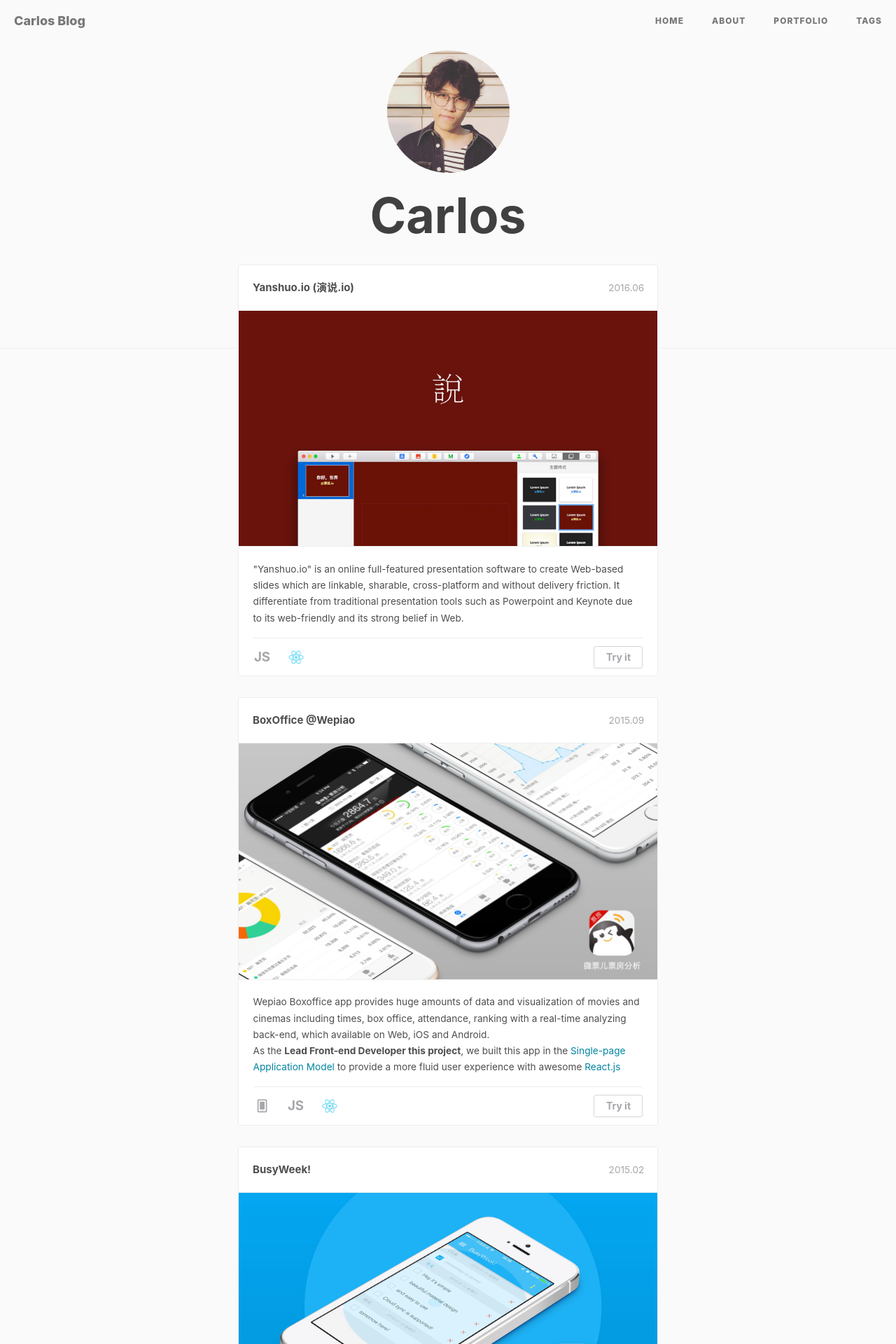
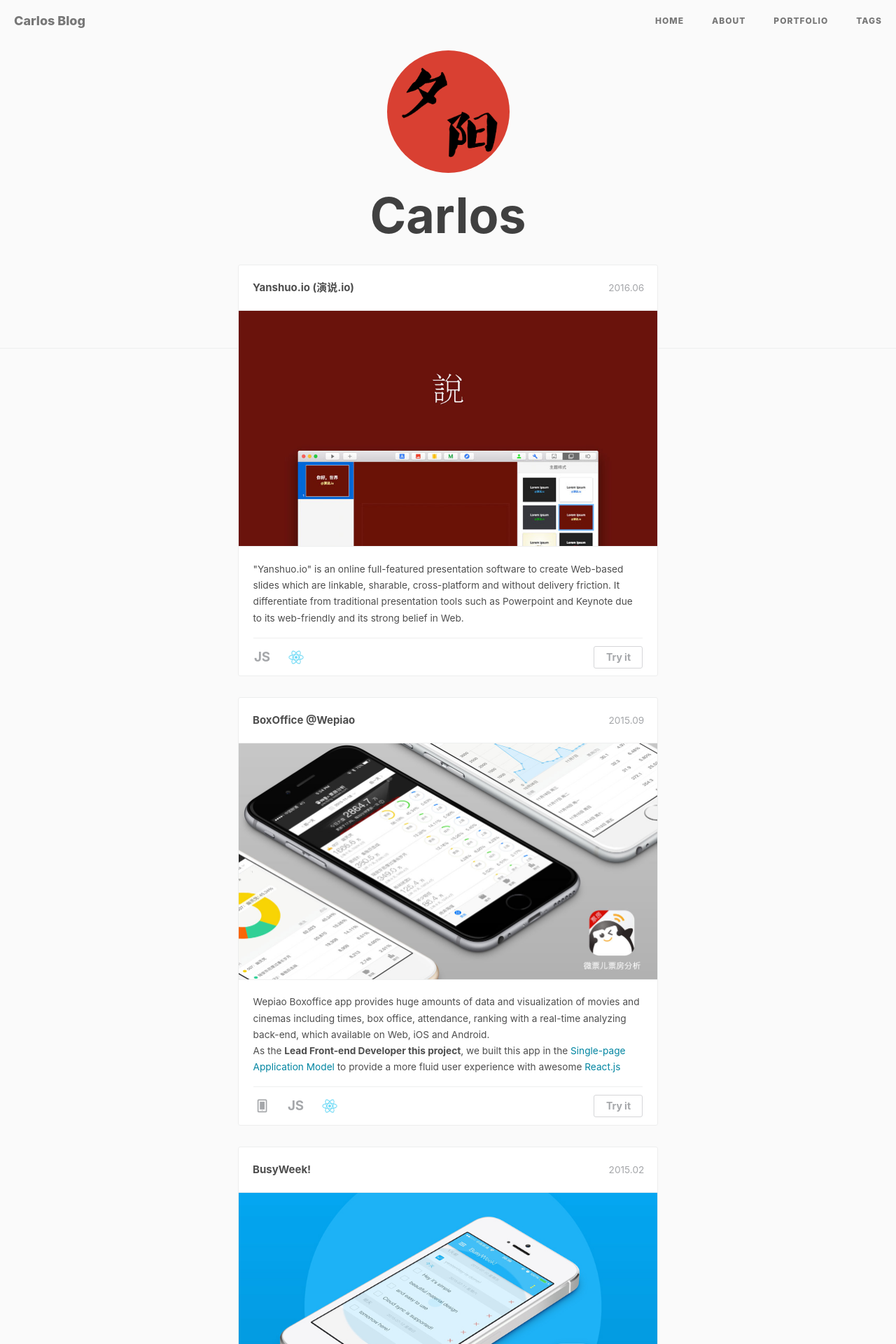
Before and after one commit to linandli/linandli.github.io, a Jekyll site: the page built from portfolio/index.html, in a window 1280 px wide. Shown: the top 1920 px of the page at 70% size. Built offline with Jekyll 4.4.1, drawn with Linux system fonts in a browser that asks for light colours; nearby versions of some CDN libraries; comment, search, counter and statistics services are not loaded.

Commit message:
edit icon

```diff
--- a/_config.yml
+++ b/_config.yml
@@ -68,7 +68,7 @@
 # Sidebar settings
 sidebar: true                           # whether or not using Sidebar.
 sidebar-about-description: "写写代码，做做设计，<br>离开世界之前，一切都是过程"
-sidebar-avatar: /img/avatar-hux.jpg      # use absolute URL, seeing it's used in both `/` and `/about/`
+sidebar-avatar: /img/avatar-xy.jpg      # use absolute URL, seeing it's used in both `/` and `/about/`
 
 
 
--- a/portfolio/index.html
+++ b/portfolio/index.html
@@ -16,7 +16,7 @@
 	<body>
 		<div class="container" style="margin:0;padding:0;width:100%;">
 			<header>
-				<img width="175" height="175" style="border-radius:50%;" src="/img/avatar-hux.jpg">
+				<img width="175" height="175" style="border-radius:50%;" src="/img/avatar-xy.jpg">
 				<h1>Carlos</h1>
 			</header>
 			<div class="main">
--- a/sw.js
+++ b/sw.js
@@ -20,7 +20,7 @@
   "./js/hux-blog.min.js",
   "./js/snackbar.js",
   "./img/icon_wechat.png",
-  "./img/avatar-hux.jpg",
+  "./img/avatar-xy.jpg",
   "./img/home-bg.jpg",
   "./img/404-bg.jpg",
   "./css/hux-blog.min.css",
```
Also changed, not shown: README.zh.md (+1 -1 lines), img/avatar-hux-home.jpg (deleted), img/avatar-hux.jpg (deleted), img/avatar-xy.jpg (added).
